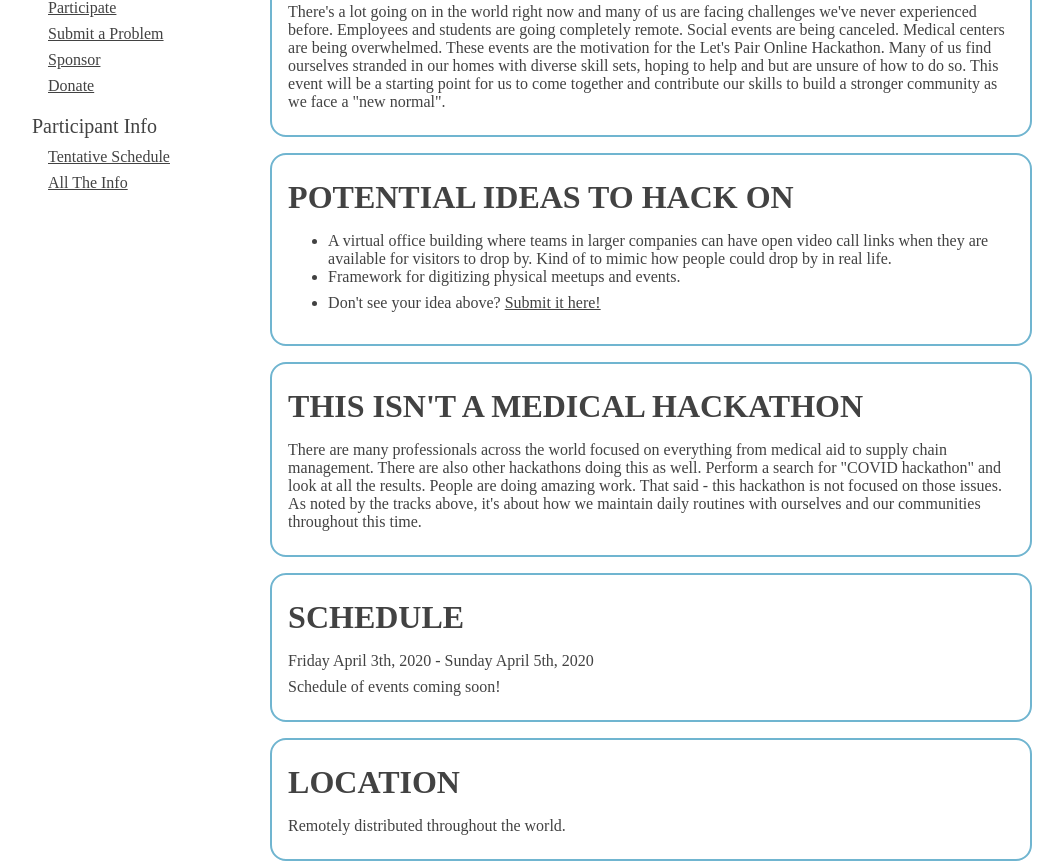
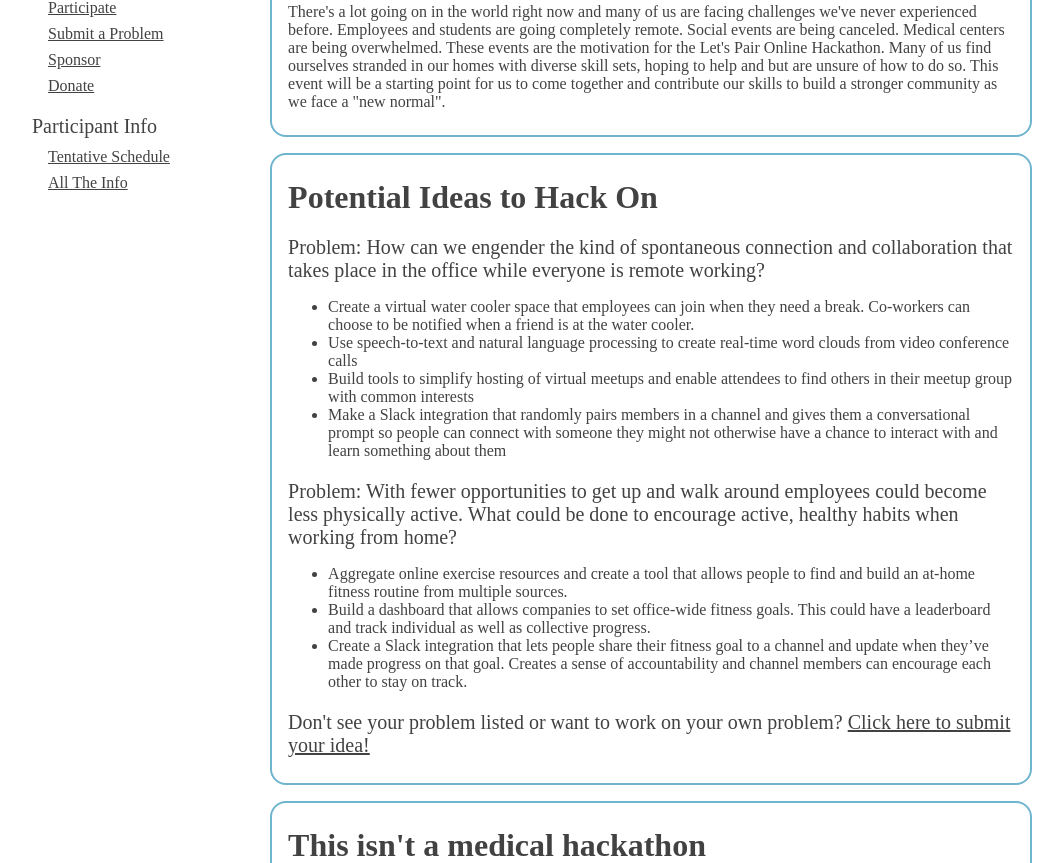
Before and after one commit to TravisBumgarner/Remote-A-Thon, a React app: page / in a window 1280 px wide. Shown: the part 443-1306 px from the top of the page, without its empty margins (108-1171 px from the left). Built offline with nearby package versions, Linux system fonts and the light colour scheme; a web font is replaced by a local one.

Commit message:
Updated lots of things

```diff
--- a/src/App/App.tsx
+++ b/src/App/App.tsx
@@ -7,7 +7,6 @@ import {
     Navigation,
     Home,
     Contact,
-    Participate,
     Questions,
     Error,
     About,
@@ -54,7 +53,6 @@ const App = () => {
                         <Switch>
                             <Route exact path="/" component={Home} />
                             <Route path="/contact" component={Contact} />
-                            <Route path="/participate" component={Participate} />
                             <Route path="/questions" component={Questions} />
                             <Route path="/about" component={About} />
                             <Route path="/sponsor" component={Sponsor} />
--- a/src/App/components/Home.tsx
+++ b/src/App/components/Home.tsx
@@ -17,17 +17,38 @@ const Home = () => {
             </Section>
             <Section>
                 <Header size="large">Potential Ideas to Hack On</Header>
+
+                <Header size="small">
+                    Problem: How can we engender the kind of spontaneous connection and collaboration that takes place in the office while everyone is remote working?
+                </Header>
                 <List>
                     <List.Item>
-                        A virtual office building where teams in larger companies can have open video call links when they are available for visitors to drop by. Kind of to mimic how people could drop by in real life.
+                        Create a virtual water cooler space that employees can join when they need a break. Co-workers can choose to be notified when a friend is at the water cooler.
                     </List.Item>
                     <List.Item>
-                        Framework for digitizing physical meetups and events.
+                        Use speech-to-text and natural language processing to create real-time word clouds from video conference calls
                     </List.Item>
                     <List.Item>
-                        <Text>Don't see your idea above? <Link to="/problem">Submit it here!</Link></Text>
+                        Build tools to simplify hosting of virtual meetups and enable attendees to find others in their meetup group with common interests
+                    </List.Item>
+                    <List.Item>
+                        Make a Slack integration that randomly pairs members in a channel and gives them a conversational prompt so people can connect with someone they might not otherwise have a chance to interact with and learn something about them
                     </List.Item>
                 </List>
+
+                <Header size="small">
+                    Problem: With fewer opportunities to get up and walk around employees could become less physically active. What could be done to encourage active, healthy habits when working from home?
+                </Header>
+                <List>
+                    <List.Item>Aggregate online exercise resources and create a tool that allows people to find and build an at-home fitness routine from multiple sources.</List.Item>
+                    <List.Item>Build a dashboard that allows companies to set office-wide fitness goals. This could have a leaderboard and track individual as well as collective progress.</List.Item>
+                    <List.Item>Create a Slack integration that lets people share their fitness goal to a channel and update when they’ve made progress on that goal. Creates a sense of accountability and channel members can encourage each other to stay on track.</List.Item>
+                </List>
+
+                <Header size="small">
+                    Don't see your problem listed or want to work on your own problem? <Link to="/problem">Click here to submit your idea!</Link>
+                </Header>
+
             </Section>
             <Section>
                 <Header size="large">This isn't a medical hackathon</Header>
@@ -50,7 +71,7 @@ const Home = () => {
                 <Header size="large">Don't see an answer your question?</Header>
                 <Text><Link to="/sponsor">Click here to submit a question.</Link></Text>
             </Section>
-        </PageWrapper>
+        </PageWrapper >
     )
 }
 
--- a/src/App/components/Navigation.tsx
+++ b/src/App/components/Navigation.tsx
@@ -46,7 +46,7 @@ const Navigation = () => {
                 </Header>
             <Menu>
                 <MenuItem><a target="_blank" href="https://join.slack.com/t/lets-pair-online/shared_invite/zt-cmfomldv-F6mtvfedSVtYwlKusjIRaw">Join us On Slack <FaSlack /></a></MenuItem>
-                <MenuItem><NavLink activeStyle={activeStyle} to="/participate">Participate</NavLink></MenuItem>
+                <MenuItem><a target="_blank" href="https://hackaday.io/hackathon/170518-remote-responsibilities-hackathon">Participate</a></MenuItem>
                 <MenuItem><NavLink activeStyle={activeStyle} to="/problem">Submit a Problem</NavLink></MenuItem>
                 <MenuItem><NavLink activeStyle={activeStyle} to="/sponsor">Sponsor</NavLink></MenuItem>
                 <MenuItem><a target="_blank" href="https://www.gofundme.com/f/let039s-pair-online">Donate</a></MenuItem>
--- a/src/App/components/Participate.tsx
+++ /dev/null
@@ -1,20 +0,0 @@
-import React from 'react'
-
-import { Header, Text, PageWrapper, GoogleForm, Section } from 'shared'
-
-const Participate = () => {
-    return <PageWrapper>
-        <Section>
-            <Header size="large">Participate</Header>
-            <Text>Fill out this form to stay up to date about hackathon!</Text>
-            <GoogleForm
-                src="https://docs.google.com/forms/d/e/1FAIpQLSd-ex1AKKpvWi0FQQcwNXu62WNCgP8_yBNy9EvpnRO2vSxvcQ/viewform?embedded=true"
-                height="840"
-            >
-                Loading…
-        </GoogleForm>
-        </Section>
-    </PageWrapper>
-}
-
-export default Participate
--- a/src/App/components/index.ts
+++ b/src/App/components/index.ts
@@ -2,7 +2,6 @@ import Title from './Title'
 import Navigation from './Navigation'
 import Home from './Home'
 import Contact from './Contact'
-import Participate from './Participate'
 import Questions from './Questions'
 import Error from './Error'
 import About from './About'
@@ -17,7 +16,6 @@ export {
     Navigation,
     Home,
     Contact,
-    Participate,
     Questions,
     Error,
     About,
--- a/src/shared/Header.tsx
+++ b/src/shared/Header.tsx
@@ -4,14 +4,12 @@ import React, { Component } from 'react'
 import styled, { css } from 'styled-components'
 
 const LargeHeader = styled.h2`
-    text-transform: uppercase;
     font-weight: 700;
     margin: 0.25em 0 0.5em 0;
     font-size: 2em;
 `
 
 const MediumHeader = styled.h3`
-    text-transform: uppercase;
     font-weight: 400;
     margin: 1em 0 0.5em 0;
     font-size: 1.5em;
@@ -20,7 +18,7 @@ const MediumHeader = styled.h3`
 const SmallHeader = styled.h4`
     font-weight: 400;
     margin: 1em 0 0.5em 0;
-    font-size 1.25em;
+    font-size: 1.25em;
 `
 
 type Props = {
```
Also changed, not shown: src/index.tsx (line endings or trailing spaces).
